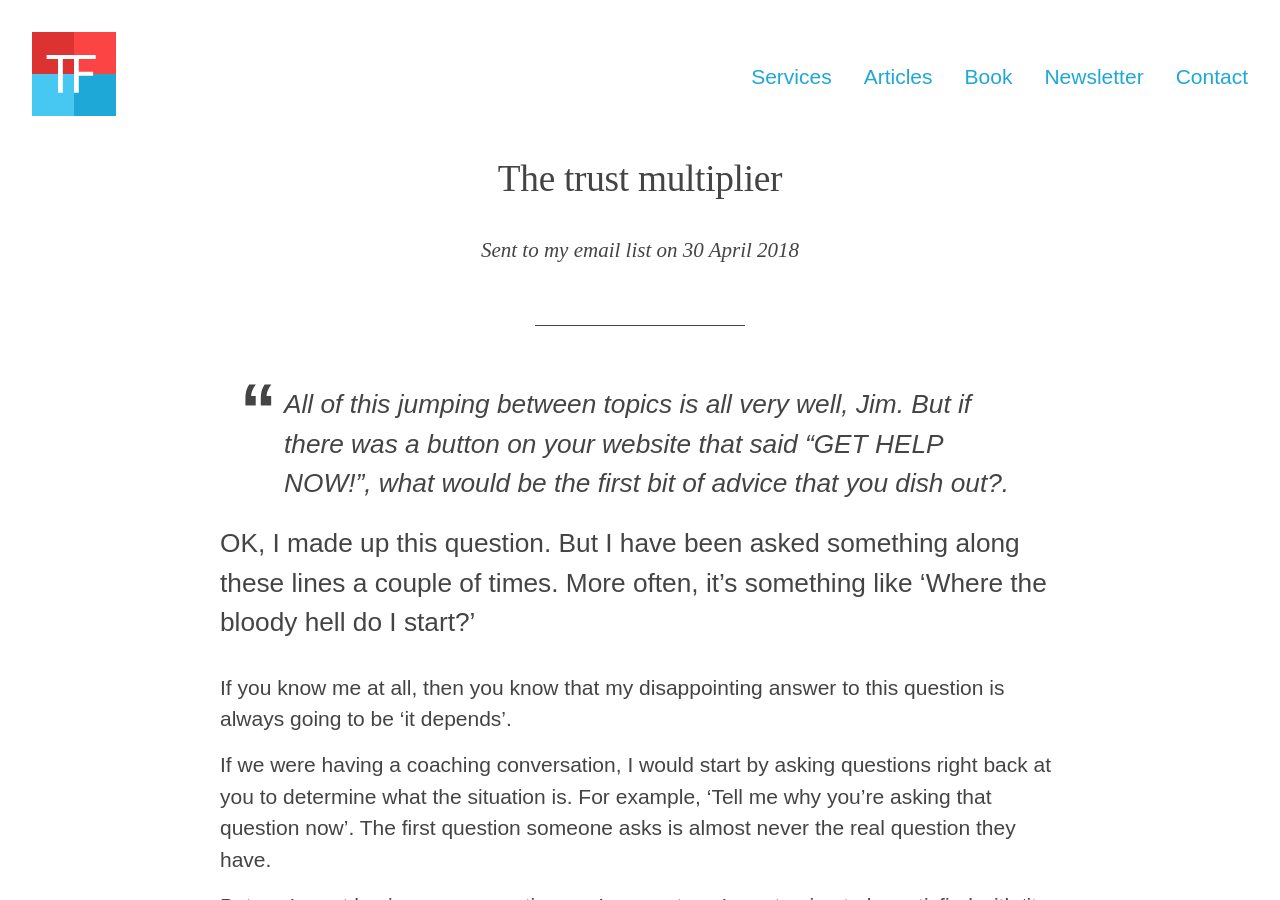
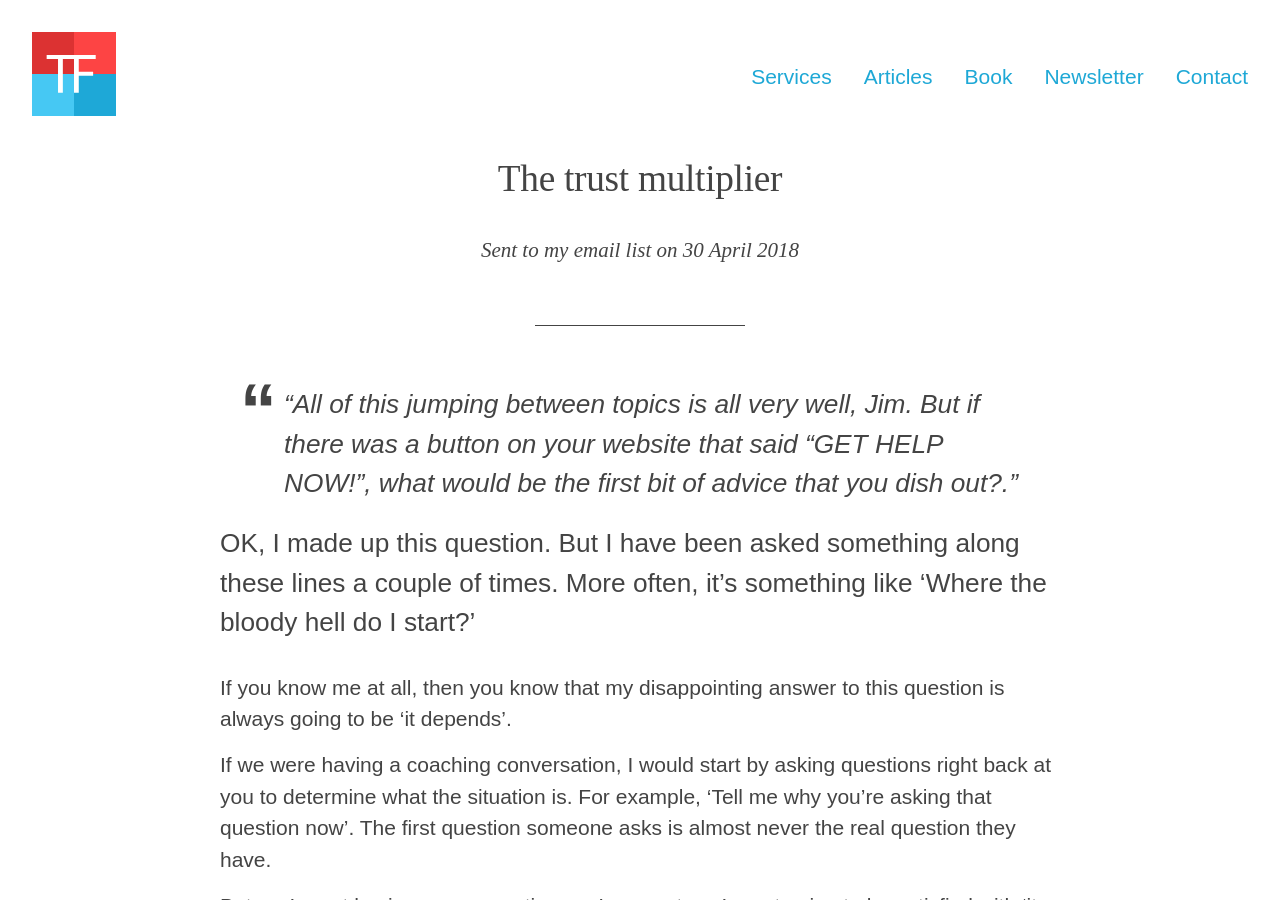
Before and after one commit to froots/froots.github.io, a Jekyll site: the page built from _list/20180430.md, in a window 1280 px wide and 900 px high. Built offline with Jekyll 4.4.1, drawn with Linux system fonts in a browser that asks for light colours.

Commit message:
Trust email amends

```diff
--- a/_list/20180430.md
+++ b/_list/20180430.md
@@ -3,7 +3,7 @@ title: The trust multiplier
 date: '2018-04-30 00:00:00'
 ---
 
-> All of this jumping between topics is all very well, Jim. But if there was a button on your website that said "GET HELP NOW!", what would be the first bit of advice that you dish out?.
+> "All of this jumping between topics is all very well, Jim. But if there was a button on your website that said "GET HELP NOW!", what would be the first bit of advice that you dish out?."
 
 OK, I made up this question. But I have been asked something along these lines a couple of times. More often, it's something like 'Where the bloody hell do I start?'
 
```
Also changed, not shown: other parts of _list/20180430.md (+2 -0 lines).
